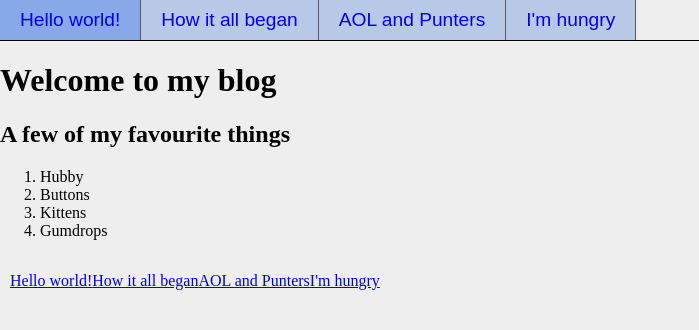
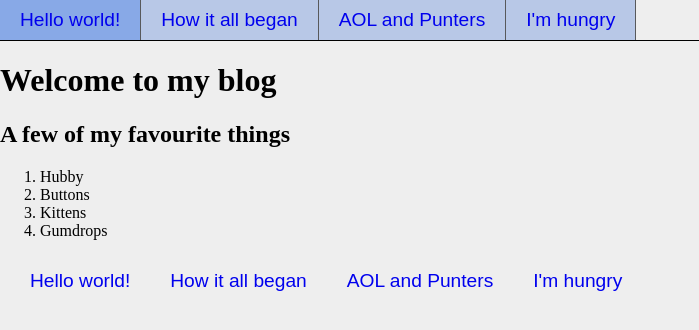
Before and after one commit to IrynaIglehart/Simple-Html-Lesson, a Jekyll site: the page built from index.html, in a window 1280 px wide. Shown: the top 330 px of the page, without its empty margins (0-699 px from the left). Built offline with Jekyll 4.4.1, drawn with Linux system fonts in a browser that asks for light colours.

Commit message:
just playing with css

```diff
--- a/css/styles.css
+++ b/css/styles.css
@@ -51,10 +51,10 @@ ul {
 }
 
 /* Styles for the footer navigation */
-/*.site-navf {
-  border-bottom: 1px solid black;
+.site-navf {
+  /*border-bottom: 1px solid black;*/
   font: 1.2em "Arial", sans-serif;
-}*/
+}
 
 .site-navf::after {
   content: "";
@@ -74,13 +74,13 @@ ul {
   list-style-type: none;
 }
 
-/*.site-navf a {
-  background-color: #B8C8E7;
-  border-right: 1px solid #58595B;
+.site-navf a {
+  /*background-color: #B8C8E7;
+  border-right: 1px solid #58595B;*/
   display: block;
   text-decoration: none;
   padding: 0px 20px;
-  transition: 150ms background-color;
+  /*transition: 150ms background-color;
 }*/
 
 /*.site-navf a.active {
```
